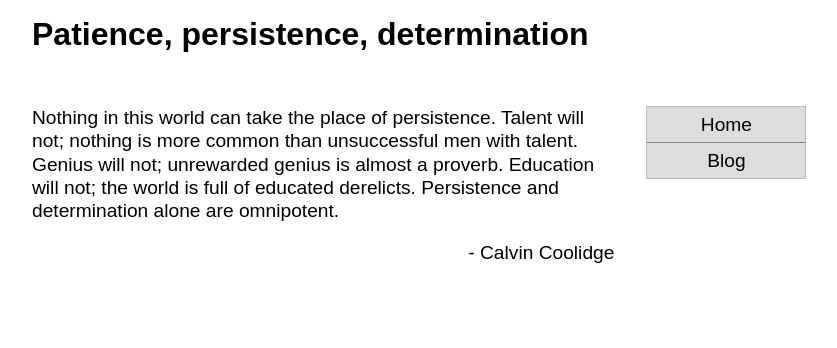
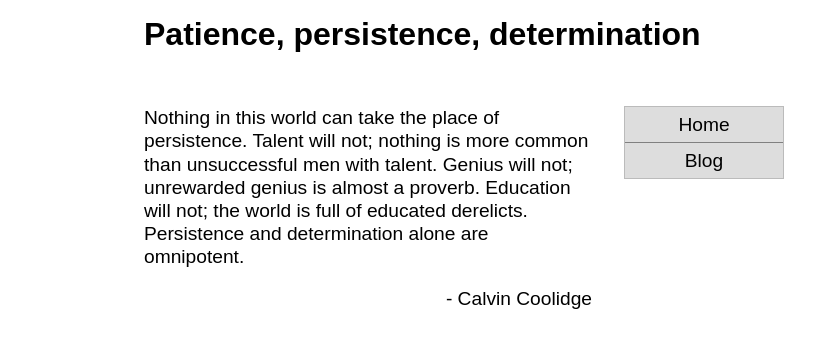
Before and after one commit to arfwilliamson/arfwilliamson.github.io, a Jekyll site: the page built from index.html, in a window 1280 px wide. Shown: the top 348 px of the page, without its empty margins (96-933 px from the left). Built offline with Jekyll 4.4.1, drawn with Linux system fonts in a browser that asks for light colours.

Commit message:
Update main.css

```diff
--- a/css/main.css
+++ b/css/main.css
@@ -23,7 +23,7 @@ div{
 /* =Structure ----------------------------------------------------------- */
 
 .wrap{
- max-width: 1024px;
+ max-width: 800px;
  margin: 0 auto;
 }
 
@@ -53,12 +53,13 @@ div{
 }
 
 #secondary{
+  max-width: 160px;
   margin: 0 0;
 }
 
 /* =Media Queries ----------------------------------------------------------- */
 
-@media screen and (min-width : 900px) and (orientation : landscape) {
+@media screen and (min-width : 1024px) and (orientation : landscape) {
  #primary{
    max-width: 640px;
    margin: 0 auto;
@@ -68,7 +69,6 @@ div{
  }
 
  #secondary{
-  max-width: 160px;
   margin: 0 auto;
   float: left;
   width: 40%;
```
